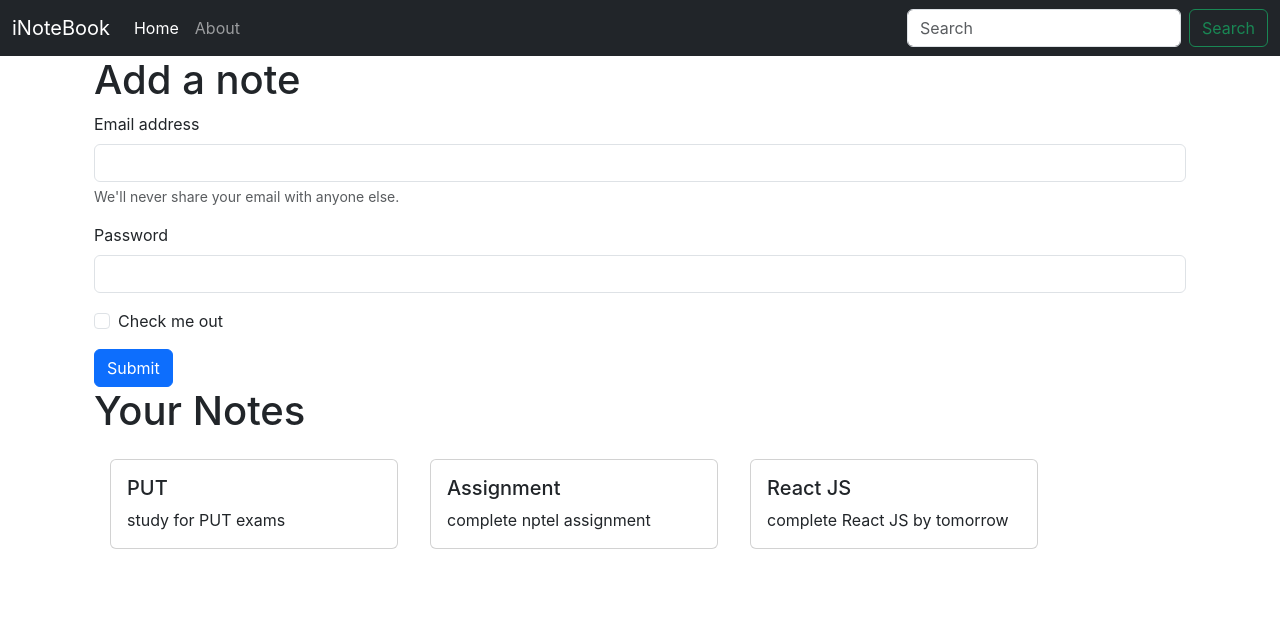
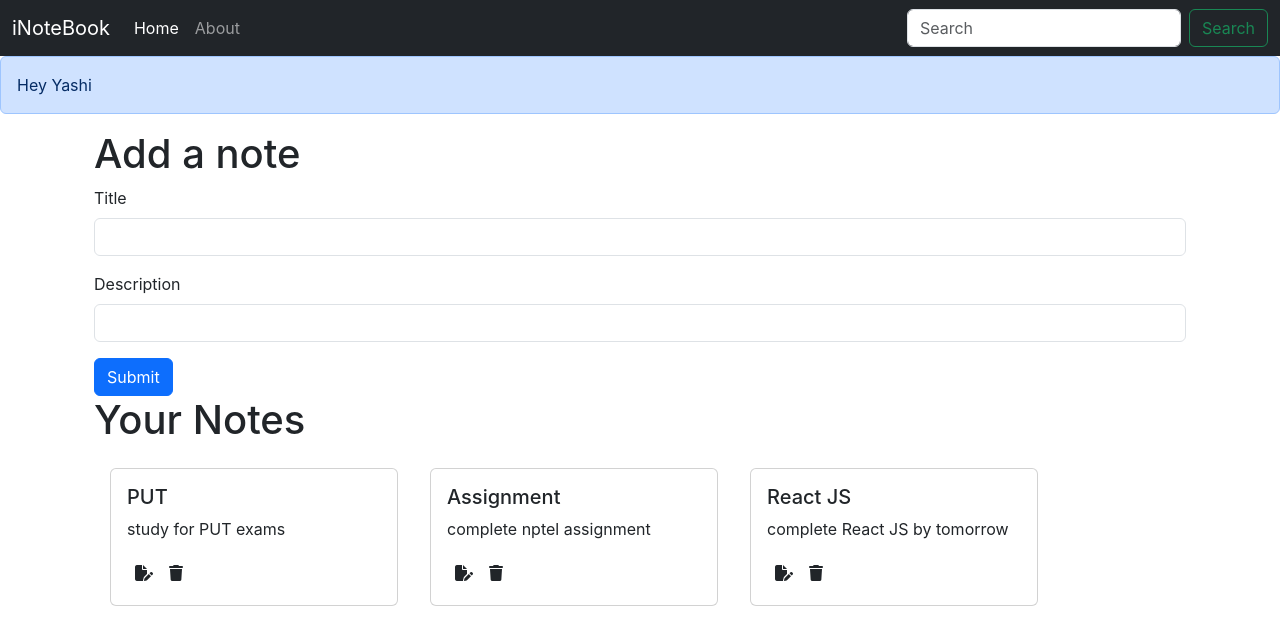
Before and after one commit to yashi-15/INoteBook-Frontend, a React (Create React App) app: page / in a window 1280 px wide. Shown: the top 644 px of the page. Built offline with nearby package versions, Linux system fonts and the light colour scheme.

Commit message:
add new note working in the client side, but yet to work for the server side

```diff
--- a/public/index.html
+++ b/public/index.html
@@ -24,6 +24,7 @@
       To begin the development, run `npm start` or `yarn start`.
       To create a production bundle, use `npm run build` or `yarn build`.
     -->
+    <script src="https://kit.fontawesome.com/8fd21f62ca.js" crossorigin="anonymous"></script>
         <script src="https://cdn.jsdelivr.net/npm/bootstrap@5.3.3/dist/js/bootstrap.bundle.min.js" integrity="sha384-YvpcrYf0tY3lHB60NNkmXc5s9fDVZLESaAA55NDzOxhy9GkcIdslK1eN7N6jIeHz" crossorigin="anonymous"></script>
     </body>
 </html>
--- a/src/App.js
+++ b/src/App.js
@@ -3,12 +3,14 @@
 import Home from "./components/Home";
 import About from "./components/About";
 import NoteState from "./context/notes/NoteState";
+import Alert from "./components/Alert";
 function App() {
     return (
         <>
             <NoteState>
                 <Router>
                     <NavBar />
+                    <Alert message="Hey Yashi"/>
                     <div className="container">
                         <Routes>
                             <Route exact path="/" element={<Home />}></Route>
--- /dev/null
+++ b/src/components/AddNote.js
@@ -0,0 +1,44 @@
+import React, { useContext, useState } from "react";
+import NoteContext from "../context/notes/noteContext";
+
+const AddNote = () => {
+    const context = useContext(NoteContext);
+    const {addNote } = context;
+
+    const  [note, setNote] = useState({title:"", description:"", tag:"default"});
+const HandleClick = (e)=>{
+    e.preventDefault();
+    addNote(note.title, note.description, note.tag);
+}
+
+const onChange = (e)=>{
+    setNote({...note, [e.target.name]: e.target.value})
+}
+
+  return (
+    <div>
+      <div className="container">
+                <h1>Add a note</h1>
+                <form>
+                    <div className="mb-3">
+                        <label htmlFor="title" className="form-label">
+                            Title
+                        </label>
+                        <input type="text" className="form-control" id="title" name= "title" onChange={onChange} />
+                    </div>
+                    <div className="mb-3">
+                        <label htmlFor="description" className="form-label">
+                        Description
+                        </label>
+                        <input type="text" className="form-control" id="description" name="description" onChange={onChange} />
+                    </div>
+                    <button type="submit" className="btn btn-primary" onClick = {HandleClick}>
+                        Submit
+                    </button>
+                </form>
+            </div>
+    </div>
+  )
+}
+
+export default AddNote
--- /dev/null
+++ b/src/components/Alert.js
@@ -0,0 +1,13 @@
+import React from "react";
+
+const Alert = (props) => {
+    return (
+        <div>
+            <div className="alert alert-primary" role="alert">
+                {props.message}
+            </div>
+        </div>
+    );
+};
+
+export default Alert;
--- a/src/components/Home.js
+++ b/src/components/Home.js
@@ -4,35 +4,7 @@
 const Home = () => {
     return (
         <div>
-            <div className="container">
-                <h1>Add a note</h1>
-                <form>
-                    <div class="mb-3">
-                        <label for="exampleInputEmail1" class="form-label">
-                            Email address
-                        </label>
-                        <input type="email" class="form-control" id="exampleInputEmail1" aria-describedby="emailHelp" />
-                        <div id="emailHelp" class="form-text">
-                            We'll never share your email with anyone else.
-                        </div>
-                    </div>
-                    <div class="mb-3">
-                        <label for="exampleInputPassword1" class="form-label">
-                            Password
-                        </label>
-                        <input type="password" class="form-control" id="exampleInputPassword1" />
-                    </div>
-                    <div class="mb-3 form-check">
-                        <input type="checkbox" class="form-check-input" id="exampleCheck1" />
-                        <label class="form-check-label" for="exampleCheck1">
-                            Check me out
-                        </label>
-                    </div>
-                    <button type="submit" class="btn btn-primary">
-                        Submit
-                    </button>
-                </form>
-            </div>
+
             <Notes/>
 
 
--- a/src/components/NoteItem.js
+++ b/src/components/NoteItem.js
@@ -4,10 +4,12 @@
     const { note } = props;
     return (
         <div>
-            <div class="card m-3" style={{width: "18rem"}}>
-                <div class="card-body">
-                    <h5 class="card-title">{note.title}</h5>
-                    <p class="card-text">{note.description}</p>
+            <div className="card m-3" style={{width: "18rem"}}>
+                <div className="card-body">
+                    <h5 className="card-title">{note.title}</h5>
+                    <p className="card-text">{note.description}</p>
+                    <i className="fa-solid fa-file-pen m-2"></i>
+                    <i className="fa-sharp fa-solid fa-trash m-2"></i>
                 </div>
             </div>
         </div>
--- a/src/components/Notes.js
+++ b/src/components/Notes.js
@@ -1,19 +1,23 @@
 import React, { useContext } from "react";
 import NoteContext from "../context/notes/noteContext";
 import NoteItem from "./NoteItem";
+import AddNote from "./AddNote";
 
 const Notes = () => {
     const context = useContext(NoteContext);
-    const { notes, setNotes } = context;
+    const {notes, addNote } = context;
     return (
+        <>
+        <AddNote/>
         <div className="container">
             <h1>Your Notes</h1>
             <div className="d-flex">
             {notes.map((note) => {
-                return <NoteItem note={note} />;
+                return <NoteItem note={note} key={note._id} />;
             })}
             </div>
         </div>
+        </>
     );
 };
 
--- a/src/context/notes/NoteState.js
+++ b/src/context/notes/NoteState.js
@@ -32,8 +32,35 @@
         }
       ]
       const [notes, setNotes] = useState(notesInitial);
+
+        // ADD A NOTE
+        const addNote = (title, description, tag)=>{
+          console.log("adding a new note")
+            const note = {
+                "_id": "661d04jk300391f8f89b61d7b9",
+                "user": "661d02ad0391f8f89b61d7a9",
+                "title": title,
+                "description": description,
+                "tag": tag,
+                "Date": "1713177648380",
+                "__v": 0
+              }
+            setNotes(notes.concat(note))
+        }
+
+        // DELETE A NODE
+        const deleteNote = (id)=>{
+
+        }
+
+        // EDIT A NODE
+        const editNote = ()=>{
+
+        }
+
+
     return (
-        <NoteContext.Provider value = {{notes, setNotes}}>
+        <NoteContext.Provider value = {{notes, addNote, deleteNote, editNote}}>
             {props.children}
         </NoteContext.Provider>
     )
```
